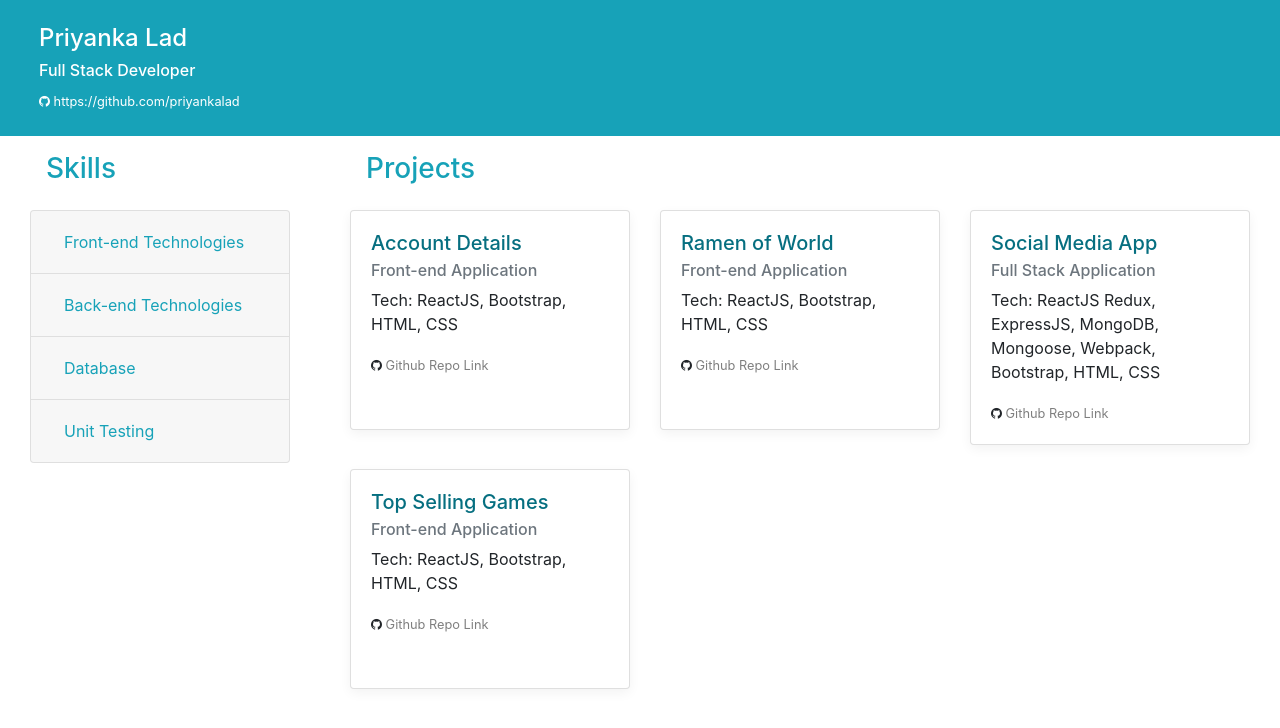
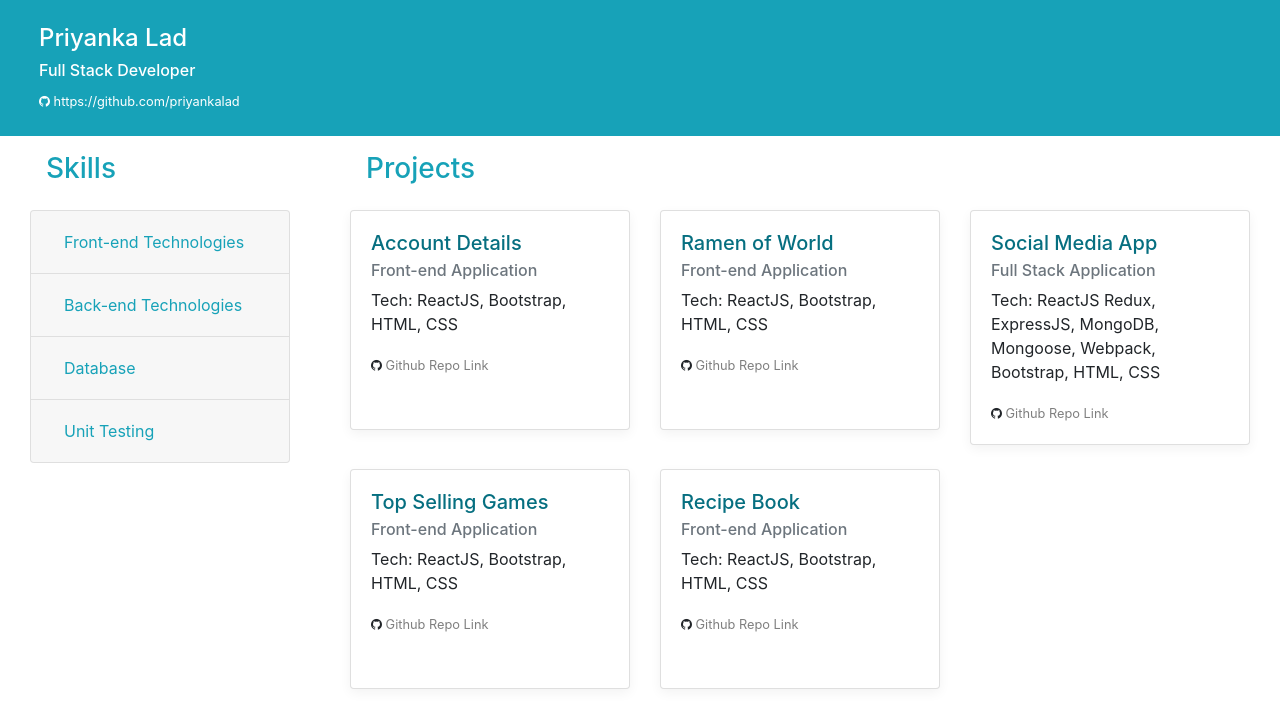
Before and after one commit to priyankalad/portfolio, a plain HTML site: page index.html in a window 1280 px wide. Drawn offline with nearby package versions, Linux system fonts and the light colour scheme.

Commit message:
added recipe book

```diff
--- a/index.html
+++ b/index.html
@@ -199,6 +199,18 @@
                   </div>
                 </div>
               </div>
+              <div class="col-md-6 col-lg-4">
+                <div class="card mb-4 box-shadow card-height">
+                  <div class="card-body">
+                    <h5 class="card-title"><a class="card-title-font" href="https://master.dcdj8d8b2mrvb.amplifyapp.com/" target="_blank">Recipe Book</a></h5>
+                    <h6 class="card-subtitle mb-2 text-muted">Front-end Application</h6>
+                    <p class="card-text">
+                      Tech: ReactJS, Bootstrap, HTML, CSS
+                    </p>
+                    <span class="small"><i class="fa fa-github" aria-hidden="true"></i>  <a class="text-black-50" target="_blank" href="https://github.com/priyankalad/recipe-book">Github Repo Link</a> </span>
+                  </div>
+                </div>
+              </div>
 
             </div>
           </div>
```
